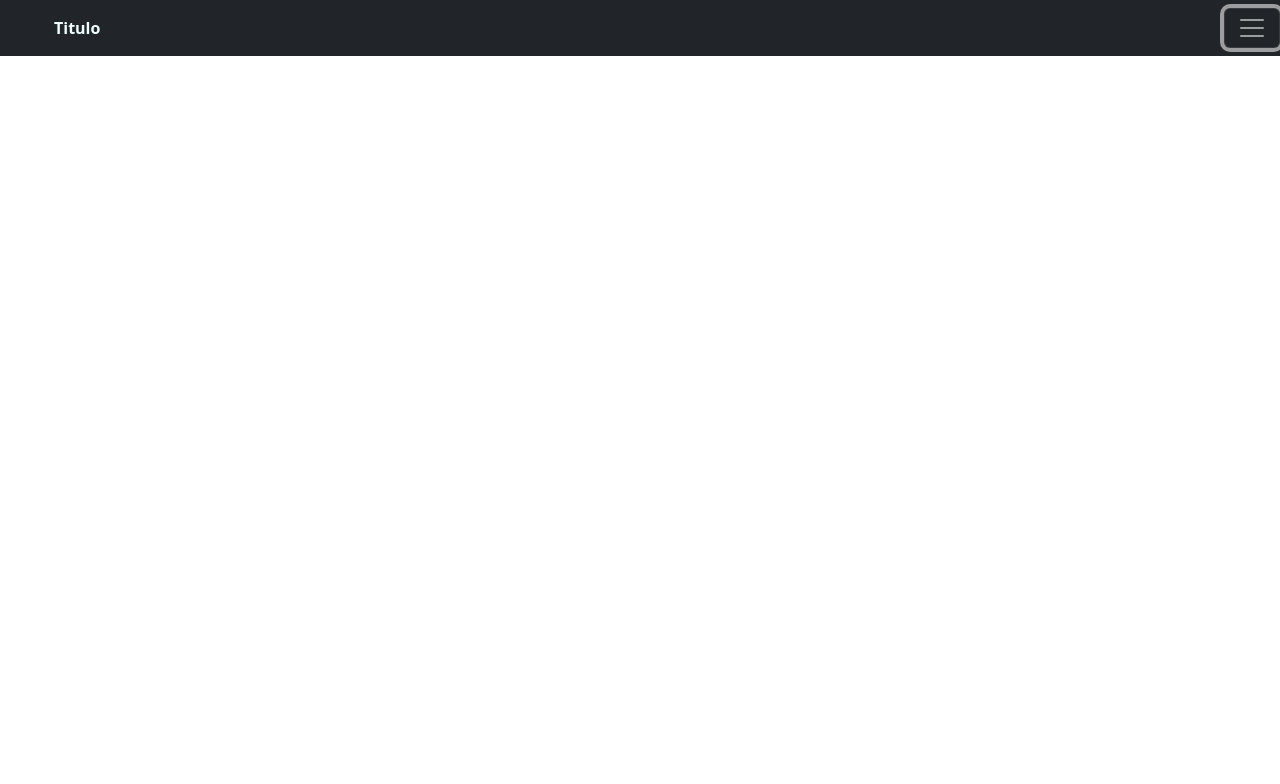
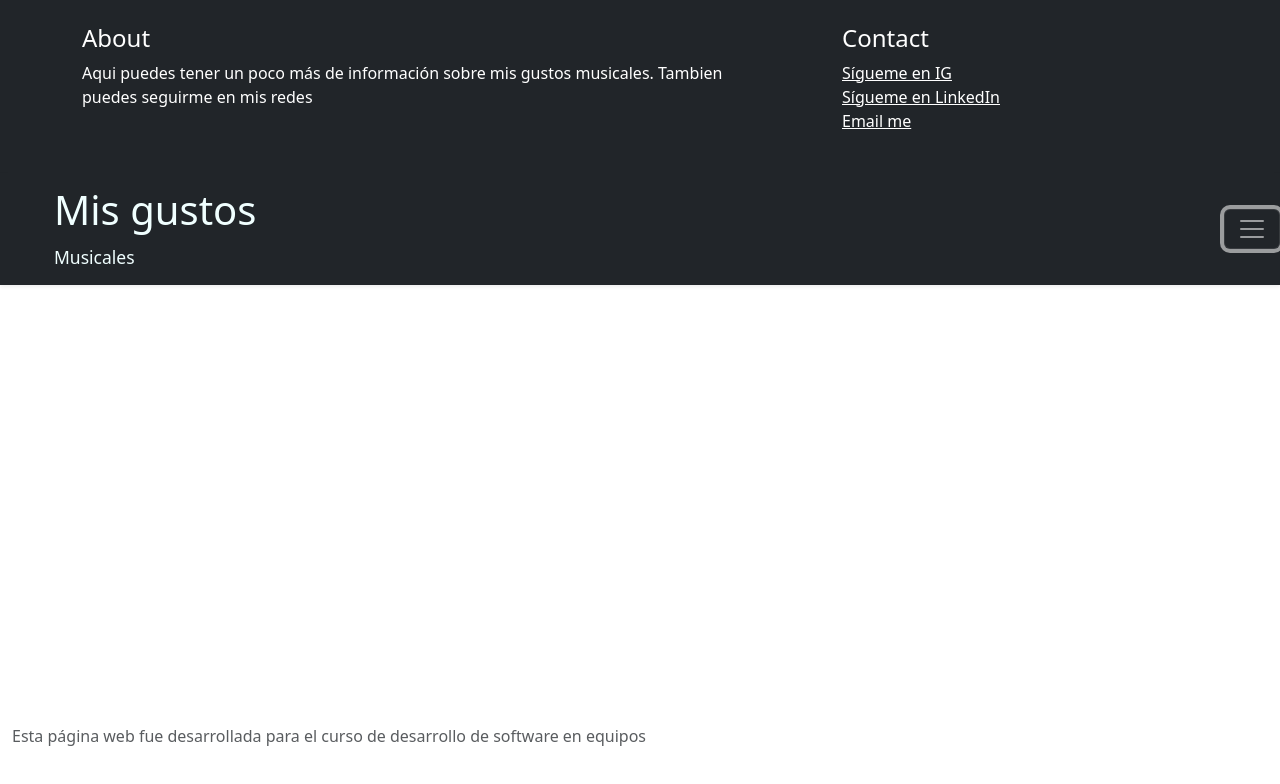
Before and after one commit to Danielfts/tallerHTML, a plain HTML site: page musica.html in a window 1280 px wide. Both pictures are taken after a click on the button "Toggle navigation". Drawn offline with nearby package versions, Linux system fonts and the light colour scheme.

Commit message:
basic layout musica

```diff
--- a/musica.html
+++ b/musica.html
@@ -14,13 +14,34 @@
         integrity="sha384-C6RzsynM9kWDrMNeT87bh95OGNyZPhcTNXj1NW7RuBCsyN/o0jlpcV8Qyq46cDfL"
         crossorigin="anonymous"></script>
     <header>
-        <div class="collapse" id="navbarHeader">
-        </div>
-        <div class="navbar navbar-dark bg-dark">
+        <div class="collapse text-bg-dark" id="navbarHeader">
             <div class="container">
-                <strong style="color: azure;">Titulo</strong>
+              <div class="row">
+                <div class="col-sm-8 col-md-7 py-4">
+                  <h4>About</h4>
+                  <p style="color: white;">Aqui puedes tener un poco más de información sobre mis gustos musicales. Tambien puedes seguirme en mis redes</p>
+                </div>
+                <div class="col-sm-4 offset-md-1 py-4">
+                  <h4>Contact</h4>
+                  <ul class="list-unstyled">
+                    <li><a href="https://www.instagram.com/robocol/" class="text-white">Sígueme en IG</a></li>
+                    <li><a href="www.linkedin.com/in/daniel-felipe-trivino-santana
+
+                        " class="text-white">Sígueme en LinkedIn</a></li>
+                    <li><a href="mailto:d.trivino@uniandes.edu.co" class="text-white">Email me</a></li>
+                  </ul>
+                </div>
+              </div>
             </div>
-            <button class="navbar-toggler" type="button" data-bs-toggle="collapse" data-bs-target="#navbarHeader"
+          </div>
+        <div class="navbar navbar-dark bg-dark shadow-sm">
+            <div class="container">
+                <a href="index.html" class="navbar-brand">
+                    <h1 style="color: azure;">Mis gustos</h1>
+                    <small style="color: azure;">Musicales</small>
+                </a>
+            </div>
+            <button class="navbar-toggler " type="button" data-bs-toggle="collapse" data-bs-target="#navbarHeader"
                 aria-controls="navbarHeader" aria-expanded="false" aria-label="Toggle navigation">
                 <span class="navbar-toggler-icon"></span>
             </button>
@@ -28,8 +49,18 @@
 
     </header>
     <main>
+        <div class="container-fluid">
 
+        </div>
     </main>
+
+    <footer class="text-body-secondary py-5" style="position: fixed; bottom: 0;">
+        <div class="container">
+            <p class="mb-1">
+                Esta página web fue desarrollada para el curso de desarrollo de software en equipos
+            </p>
+        </div>
+    </footer>
 </body>
 
 </html>
```
